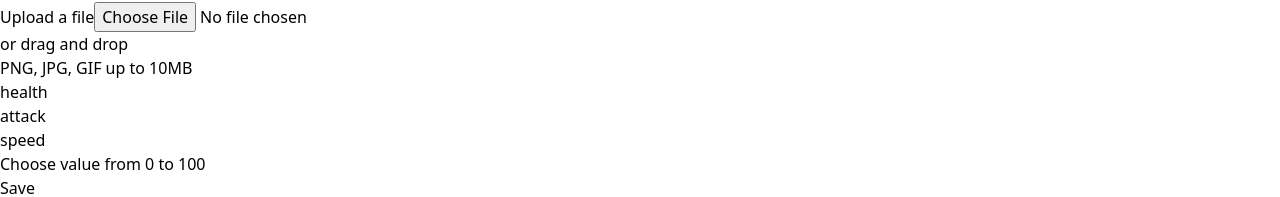
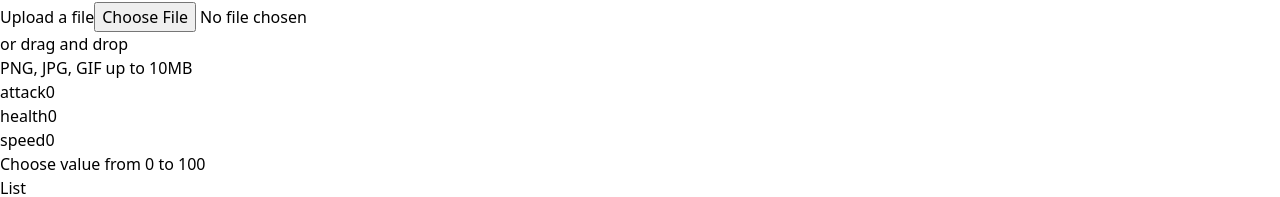
Before and after one commit to itsdlhqcp/Nefto, a Next.js app: page /nft/create in a window 1280 px wide. Shown: the part 3679-3876 px from the top of the page. Built offline with nearby package versions, Linux system fonts and the light colour scheme.

Commit message:
lising variable value noted

```diff
--- a/src/pages/nft/create.tsx
+++ b/src/pages/nft/create.tsx
@@ -1,16 +1,47 @@
 /* eslint-disable @next/next/no-img-element */
 
 import type { NextPage } from 'next'
-import { useState } from 'react';
+import { ChangeEvent, useState } from 'react';
 import { BaseLayout } from '../../styles/components/ui'
 import { Switch } from '@headlessui/react'
 import Link from 'next/link'
+import { NftMeta } from '@/types/ntf';
 
 const ATTRIBUTES = ["health", "attack", "speed"]
 
 const NftCreate: NextPage = () => {
   const [nftURI, setNftURI] = useState("");
   const [hasURI, setHasURI] = useState(false);
+  const [nftMeta, setNftMeta] = useState<NftMeta>({
+    name: "",
+    description: "",
+    image: "",
+    attributes: [
+      {trait_type: "attack", value: "0"},
+      {trait_type: "health", value: "0"},
+      {trait_type: "speed", value: "0"},
+    ]
+  });
+
+  const handleChange = (e: ChangeEvent<HTMLInputElement | HTMLTextAreaElement>) => {
+    const { name, value } = e.target;
+    setNftMeta({...nftMeta, [name]: value});
+  }
+
+  const handleAttributeChange = (e: ChangeEvent<HTMLInputElement>) => {
+    const { name, value } = e.target;
+    const attributeIdx = nftMeta.attributes.findIndex(attr => attr.trait_type === name);
+
+    nftMeta.attributes[attributeIdx].value = value;
+    setNftMeta({
+      ...nftMeta,
+      attributes: nftMeta.attributes
+    })
+  }
+
+  const createNft = () => {
+    console.log(nftMeta);
+  }
   return (
     <BaseLayout>
       <div>
@@ -48,18 +79,18 @@ const NftCreate: NextPage = () => {
               <form>
                 <div className="shadow sm:rounded-md sm:overflow-hidden">
                   { hasURI &&
-                    <div className="px-4 py-5 bg-white space-y-6 sm:p-6">
+                    <div className="px-4 py-5 space-y-6 bg-white sm:p-6">
                       <div>
                         <label htmlFor="uri" className="block text-sm font-medium text-gray-700">
                           URI Link
                         </label>
-                        <div className="mt-1 flex rounded-md shadow-sm">
+                        <div className="flex mt-1 rounded-md shadow-sm">
                           <input
                             onChange={(e) => setNftURI(e.target.value)}
                             type="text"
                             name="uri"
                             id="uri"
-                            className="focus:ring-indigo-500 focus:border-indigo-500 flex-1 block w-full rounded-none rounded-r-md sm:text-sm border-gray-300"
+                            className="flex-1 block w-full border-gray-300 rounded-none focus:ring-indigo-500 focus:border-indigo-500 rounded-r-md sm:text-sm"
                             placeholder="http://link.com/data.json"
                           />
                         </div>
@@ -67,37 +98,37 @@ const NftCreate: NextPage = () => {
                     </div>
                   }
                   { nftURI &&
-                    <div className='mb-4 p-4'>
+                    <div className='p-4 mb-4'>
                       <div className="font-bold">Your metadata: </div>
                       <div>
                         <Link href={nftURI}>
-                          <a className="underline text-indigo-600">
+                          <a className="text-indigo-600 underline">
                             {nftURI}
                           </a>
                         </Link>
                       </div>
                     </div>
                   }
-                  <div className="px-4 py-5 bg-white space-y-6 sm:p-6">
+                  <div className="px-4 py-5 space-y-6 bg-white sm:p-6">
                     <div>
                       <label htmlFor="price" className="block text-sm font-medium text-gray-700">
                         Price (ETH)
                       </label>
-                      <div className="mt-1 flex rounded-md shadow-sm">
+                      <div className="flex mt-1 rounded-md shadow-sm">
                         <input
                           type="number"
                           name="price"
                           id="price"
-                          className="focus:ring-indigo-500 focus:border-indigo-500 flex-1 block w-full rounded-none rounded-r-md sm:text-sm border-gray-300"
+                          className="flex-1 block w-full border-gray-300 rounded-none focus:ring-indigo-500 focus:border-indigo-500 rounded-r-md sm:text-sm"
                           placeholder="0.8"
                         />
                       </div>
                     </div>
                   </div>
-                  <div className="px-4 py-3 bg-gray-50 text-right sm:px-6">
+                  <div className="px-4 py-3 text-right bg-gray-50 sm:px-6">
                     <button
                       type="button"
-                      className="inline-flex justify-center py-2 px-4 border border-transparent shadow-sm text-sm font-medium rounded-md text-white bg-indigo-600 hover:bg-indigo-700 focus:outline-none focus:ring-2 focus:ring-offset-2 focus:ring-indigo-500"
+                      className="inline-flex justify-center px-4 py-2 text-sm font-medium text-white bg-indigo-600 border border-transparent rounded-md shadow-sm hover:bg-indigo-700 focus:outline-none focus:ring-2 focus:ring-offset-2 focus:ring-indigo-500"
                     >
                       List
                     </button>
@@ -119,17 +150,19 @@ const NftCreate: NextPage = () => {
           <div className="mt-5 md:mt-0 md:col-span-2">
             <form>
               <div className="shadow sm:rounded-md sm:overflow-hidden">
-                <div className="px-4 py-5 bg-white space-y-6 sm:p-6">
+                <div className="px-4 py-5 space-y-6 bg-white sm:p-6">
                   <div>
                     <label htmlFor="name" className="block text-sm font-medium text-gray-700">
                       Name
                     </label>
-                    <div className="mt-1 flex rounded-md shadow-sm">
+                    <div className="flex mt-1 rounded-md shadow-sm">
                       <input
+                        value={nftMeta.name}
+                        onChange={handleChange}
                         type="text"
                         name="name"
                         id="name"
-                        className="focus:ring-indigo-500 focus:border-indigo-500 flex-1 block w-full rounded-none rounded-r-md sm:text-sm border-gray-300"
+                        className="flex-1 block w-full border-gray-300 rounded-none focus:ring-indigo-500 focus:border-indigo-500 rounded-r-md sm:text-sm"
                         placeholder="My Nice NFT"
                       />
                     </div>
@@ -140,12 +173,13 @@ const NftCreate: NextPage = () => {
                     </label>
                     <div className="mt-1">
                       <textarea
+                         value={nftMeta.description}
+                        onChange={handleChange}
                         id="description"
                         name="description"
                         rows={3}
-                        className="shadow-sm focus:ring-indigo-500 focus:border-indigo-500 mt-1 block w-full sm:text-sm border border-gray-300 rounded-md"
+                        className="block w-full mt-1 border border-gray-300 rounded-md shadow-sm focus:ring-indigo-500 focus:border-indigo-500 sm:text-sm"
                         placeholder="Some nft description..."
-                        defaultValue={''}
                       />
                     </div>
                     <p className="mt-2 text-sm text-gray-500">
@@ -156,11 +190,11 @@ const NftCreate: NextPage = () => {
                   { false ?
                     <img src="https://eincode.mypinata.cloud/ipfs/QmaQYCrX9Fg2kGijqapTYgpMXV7QPPzMwGrSRfV9TvTsfM/Creature_1.png" alt="" className="h-40" /> :
                     <div>
-                    <label className="block text-sm font-medium text-gray-700">Cover photo</label>
-                    <div className="mt-1 flex justify-center px-6 pt-5 pb-6 border-2 border-gray-300 border-dashed rounded-md">
+                    <label className="block text-sm font-medium text-gray-700">Image</label>
+                    <div className="flex justify-center px-6 pt-5 pb-6 mt-1 border-2 border-gray-300 border-dashed rounded-md">
                       <div className="space-y-1 text-center">
                         <svg
-                          className="mx-auto h-12 w-12 text-gray-400"
+                          className="w-12 h-12 mx-auto text-gray-400"
                           stroke="currentColor"
                           fill="none"
                           viewBox="0 0 48 48"
@@ -176,7 +210,7 @@ const NftCreate: NextPage = () => {
                         <div className="flex text-sm text-gray-600">
                           <label
                             htmlFor="file-upload"
-                            className="relative cursor-pointer bg-white rounded-md font-medium text-indigo-600 hover:text-indigo-500 focus-within:outline-none focus-within:ring-2 focus-within:ring-offset-2 focus-within:ring-indigo-500"
+                            className="relative font-medium text-indigo-600 bg-white rounded-md cursor-pointer hover:text-indigo-500 focus-within:outline-none focus-within:ring-2 focus-within:ring-offset-2 focus-within:ring-indigo-500"
                           >
                             <span>Upload a file</span>
                             <input
@@ -194,16 +228,18 @@ const NftCreate: NextPage = () => {
                   </div>
                   }
                   <div className="grid grid-cols-6 gap-6">
-                    { ATTRIBUTES.map(attribute =>
-                      <div key={attribute} className="col-span-6 sm:col-span-6 lg:col-span-2">
-                        <label htmlFor={attribute} className="block text-sm font-medium text-gray-700">
-                          {attribute}
+                  { nftMeta.attributes.map(attribute =>
+                      <div key={attribute.trait_type} className="col-span-6 sm:col-span-6 lg:col-span-2">
+                        <label htmlFor={attribute.trait_type} className="block text-sm font-medium text-gray-700">
+                          {attribute.trait_type}
                         </label>
                         <input
                           type="text"
-                          name={attribute}
-                          id={attribute}
-                          className="mt-1 focus:ring-indigo-500 focus:border-indigo-500 block w-full shadow-sm sm:text-sm border-gray-300 rounded-md"
+                          name={attribute.trait_type}
+                          id={attribute.trait_type}
+                          onChange={handleAttributeChange}
+                          value={attribute.value}
+                          className="block w-full mt-1 border-gray-300 rounded-md shadow-sm focus:ring-indigo-500 focus:border-indigo-500 sm:text-sm"
                         />
                       </div>
                     )}
@@ -212,12 +248,13 @@ const NftCreate: NextPage = () => {
                     Choose value from 0 to 100
                   </p>
                 </div>
-                <div className="px-4 py-3 bg-gray-50 text-right sm:px-6">
+                <div className="px-4 py-3 text-right bg-gray-50 sm:px-6">
                   <button
+                    onClick={createNft}
                     type="button"
-                    className="inline-flex justify-center py-2 px-4 border border-transparent shadow-sm text-sm font-medium rounded-md text-white bg-indigo-600 hover:bg-indigo-700 focus:outline-none focus:ring-2 focus:ring-offset-2 focus:ring-indigo-500"
+                    className="inline-flex justify-center px-4 py-2 text-sm font-medium text-white bg-indigo-600 border border-transparent rounded-md shadow-sm hover:bg-indigo-700 focus:outline-none focus:ring-2 focus:ring-offset-2 focus:ring-indigo-500"
                   >
-                    Save
+                    List
                   </button>
                 </div>
               </div>
```
